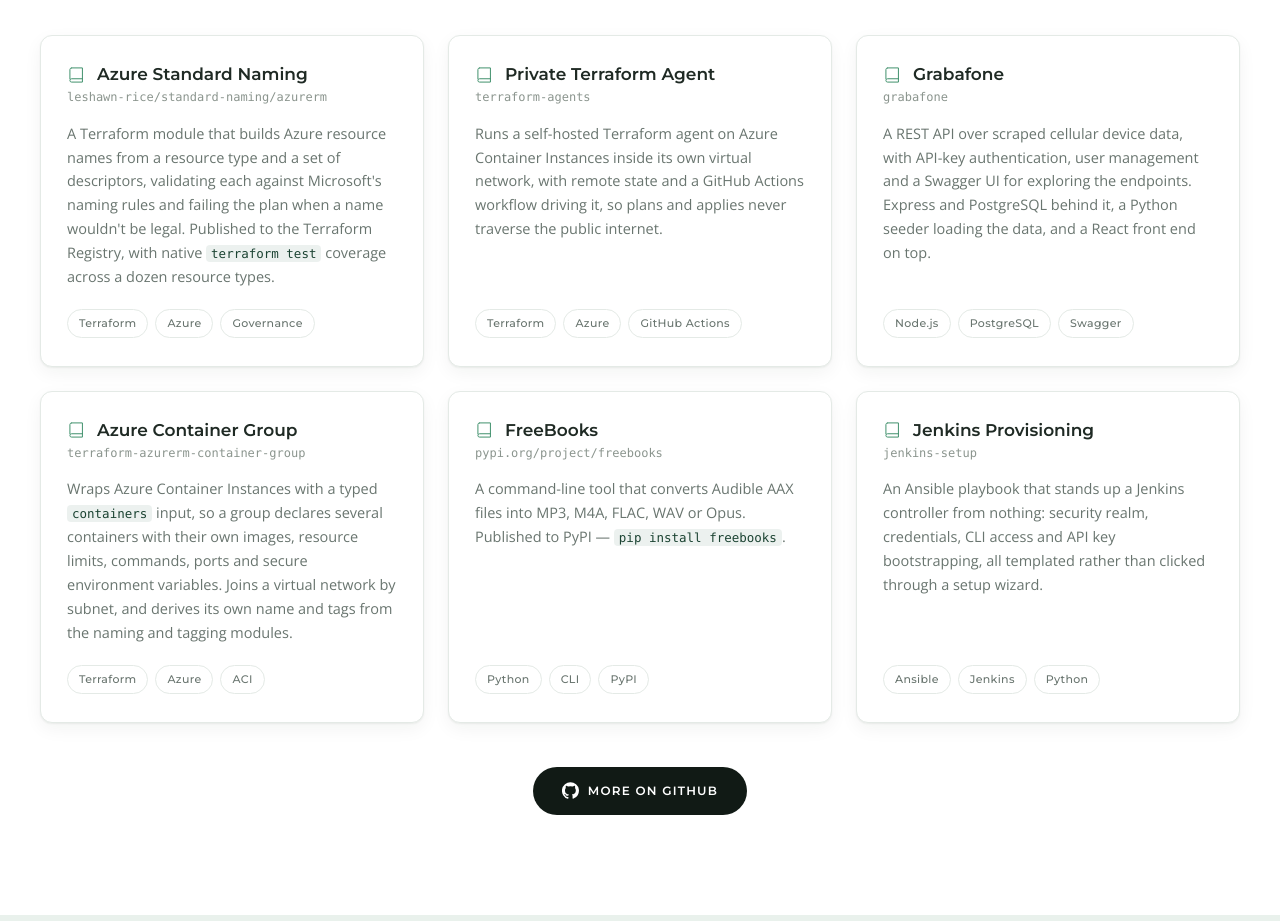
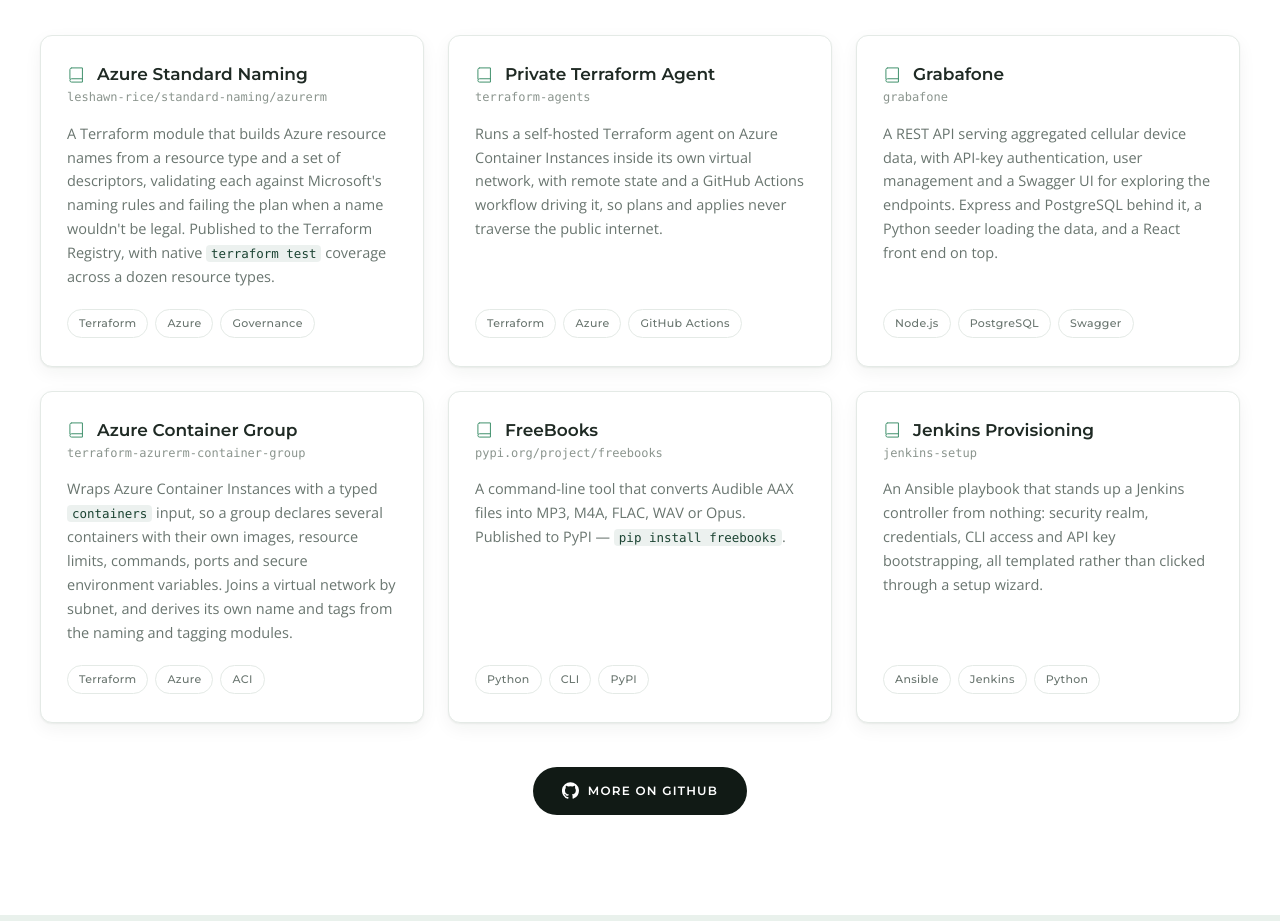
Before and after one commit to leshawn-rice/leshawn-rice.github.io, a React (Vite) app: page / in a window 1280 px wide. Shown: the part 2540-3461 px from the top of the page. Built offline with nearby package versions, Linux system fonts and the light colour scheme.

Commit message:
Updated description of grabafone

```diff
--- a/src/data/site.js
+++ b/src/data/site.js
@@ -114,7 +114,7 @@
   {
     name: 'Grabafone',
     repo: 'grabafone',
-    desc: 'A REST API over scraped cellular device data, with API-key authentication, user management and a Swagger UI for exploring the endpoints. Express and PostgreSQL behind it, a Python seeder loading the data, and a React front end on top.',
+    desc: 'A REST API serving aggregated cellular device data, with API-key authentication, user management and a Swagger UI for exploring the endpoints. Express and PostgreSQL behind it, a Python seeder loading the data, and a React front end on top.',
     tags: ['Node.js', 'PostgreSQL', 'Swagger'],
   },
   {
```
